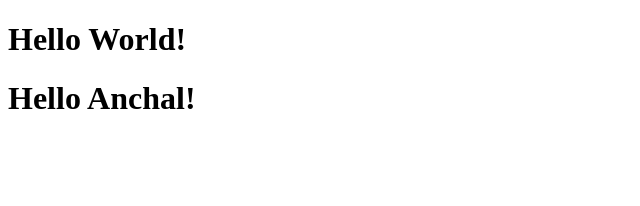
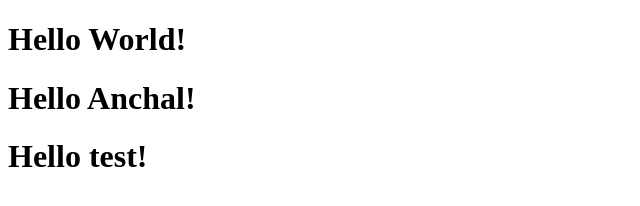
Before and after one commit to hinapra/LearnHTML, a plain HTML site: page index.html in a window 1280 px wide. Shown: the whole page, without its empty margins (0-640 px from the left). Drawn offline with Linux system fonts and the light colour scheme.

Commit message:
third chnage

```diff
--- a/index.html
+++ b/index.html
@@ -8,5 +8,6 @@
 <body>
     <h1>Hello World!</h1>
     <h1>Hello Anchal!</h1>
+    <h1>Hello test!</h1>
 </body>
 </html>
```
